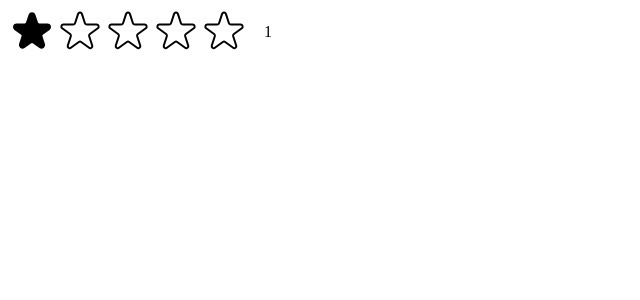
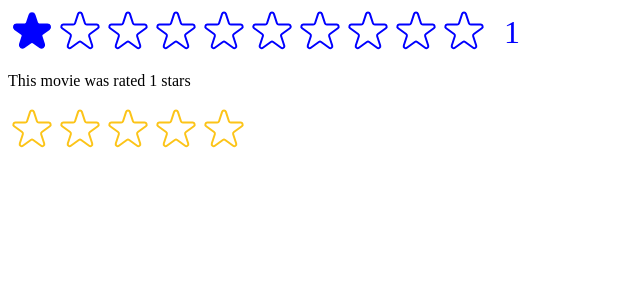
Before and after one commit to s1monsy/usePopcorn, a React (Create React App) app: page / in a window 1280 px wide. Both pictures are taken after a click on the button 32 px from the left and 32 px from the top of the page. Shown: the top 300 px of the page, without its empty margins (0-640 px from the left). Built offline with nearby package versions, Linux system fonts and the light colour scheme.

Commit message:
chore: add PropTypes to StarRating

```diff
--- a/src/StarRating.js
+++ b/src/StarRating.js
@@ -1,35 +1,51 @@
 import { useState } from "react"
+import PropTypes from 'prop-types'
 
 const containerStyle= {display:"flex", alignItems:'center', gap:'16px'}
 const starCointainerStyle = {display:"flex"}
-const textStyle ={lineHeight: '0', margin:'0'}
 
-export default function StarRating({maxRating = 5}){
-const [rating, setRating] = useState(0)
+StarRating.propTypes ={
+  maxRating: PropTypes.number,
+  defaultRating:PropTypes.number,
+  color:PropTypes.string,
+  size:PropTypes.number,
+  messages:PropTypes.array,
+  className:PropTypes.string,
+  onSetRating:PropTypes.func
+}
+
+export default function StarRating({maxRating = 5, color='#fcc419', size=48, messages=[], defaultRating=0 ,className='',onSetRating}){
+const [rating, setRating] = useState(defaultRating)
 const [tempRating, setTempRating] = useState(0)
 
 function handleRating(rating){
 setRating(rating)
+onSetRating(rating)
 }
 
-return <div style={containerStyle}>
+const textStyle ={lineHeight: '0', margin:'0',color, fontSize:`${size / 1.5}px` }
+
+
+return <div style={containerStyle} className={className}>
 		<div style={starCointainerStyle}>
-			{Array.from({length:maxRating}, (_,i)=><Star onHoverOut={()=>setTempRating(0) } onHoverIn={()=>setTempRating(i+1)} onRate={()=>handleRating(i+1)} key={i} full={tempRating ? tempRating >= i+1 :rating >= i+1}/>)}
+			{Array.from({length:maxRating}, (_,i)=><Star onHoverOut={()=>setTempRating(0) } onHoverIn={()=>setTempRating(i+1)} onRate={()=>handleRating(i+1)} key={i} full={tempRating ? tempRating >= i+1 :rating >= i+1} color={color} size={size}/>)}
 		</div>
-		<p style={textStyle}>{tempRating ||rating || ''}</p>
+		<p style={textStyle}>{messages.length === maxRating ? messages[tempRating ? tempRating-1 : rating-1] :tempRating ||rating || ''}</p>
 	</div>
 }
 
-const starStyle = {width:'48px',height:'48px',display:'block',cursor:'pointer'}
 
-function Star({onRate, onHoverIn, onHoverOut,full}){
+
+function Star({onRate, onHoverIn, onHoverOut, full, color, size}){
+  const starStyle = {width:`${size}px`, height:`${size}px`,display:'block',cursor:'pointer',color,}
+
   return (
     <span role="button" style={starStyle} onClick={onRate} onMouseEnter={onHoverIn}  onMouseLeave={onHoverOut}>
 {full ? <svg
   xmlns="http://www.w3.org/2000/svg"
   viewBox="0 0 20 20"
-  fill="#000"
-  stroke="#000"
+  fill={color}
+  stroke={color}
 >
   <path
     d="M9.049 2.927c.3-.921 1.603-.921 1.902 0l1.07 3.292a1 1 0 00.95.69h3.462c.969 0 1.371 1.24.588 1.81l-2.8 2.034a1 1 0 00-.364 1.118l1.07 3.292c.3.921-.755 1.688-1.54 1.118l-2.8-2.034a1 1 0 00-1.175 0l-2.8 2.034c-.784.57-1.838-.197-1.539-1.118l1.07-3.292a1 1 0 00-.364-1.118L2.98 8.72c-.783-.57-.38-1.81.588-1.81h3.461a1 1 0 00.951-.69l1.07-3.292z"
@@ -39,7 +55,7 @@
   xmlns="http://www.w3.org/2000/svg"
   fill="none"
   viewBox="0 0 24 24"
-  stroke="#000"
+  stroke={color}
 >
   <path
     strokeLinecap="round"
--- a/src/index.js
+++ b/src/index.js
@@ -1,13 +1,25 @@
-import React from 'react';
+import React, { useState } from 'react';
 import ReactDOM from 'react-dom/client';
 // import './index.css';
 // import App from './App';
 import StarRating from './StarRating';
 
+function Test() {
+const [movieRating, setMovieRating] = useState(0)
+
+  return (
+    <div>
+      <StarRating color="blue" onSetRating={setMovieRating} maxRating={10}/>
+      <p>This movie was rated {movieRating} stars</p>
+    </div>
+  );
+}
+
 const root = ReactDOM.createRoot(document.getElementById('root'));
 root.render(
   <React.StrictMode>
     {/* <App /> */}
-    <StarRating maxRating={5}/>
+    <Test/>
+    <StarRating maxRating={5} messages={['Terrible','Bad','Okay','Good','Amazing']}/>
   </React.StrictMode>
 );
```
